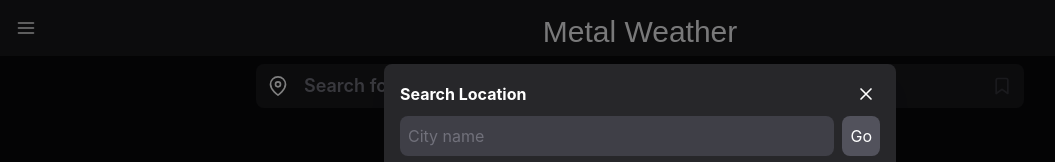
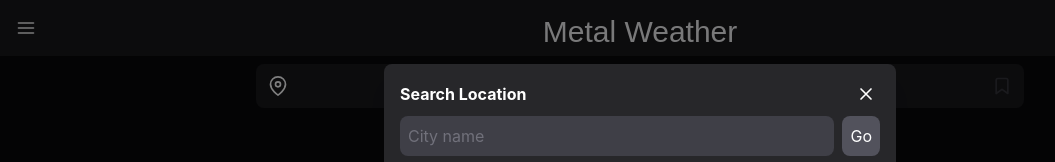
Before and after one commit to okorz001/metal-weather, a Next.js app: page / in a window 1280 px wide. Shown: the top 162 px of the page, without its empty margins (0-1055 px from the left). Built offline with nearby package versions, Linux system fonts and the light colour scheme; a web font is replaced by a local one.

Commit message:
Center location name button in the location bar
Co-Authored-By: Claude Sonnet 4.6 <noreply@anthropic.com>
Claude-Session: https://claude.ai/code/session_01LeQjm4K3S3ncEGz5Sg22mU

```diff
--- a/src/components/LocationBar.tsx
+++ b/src/components/LocationBar.tsx
@@ -72,7 +72,7 @@ export default function LocationBar({
         </svg>
       </button>
 
-      <div className="min-w-0 flex-1 overflow-x-auto">
+      <div className="min-w-0 flex-1 overflow-x-auto text-center">
         <button
           onClick={onOpenModal}
           className="rounded px-1 text-lg font-semibold whitespace-nowrap hover:bg-zinc-200 dark:hover:bg-zinc-700"
```
